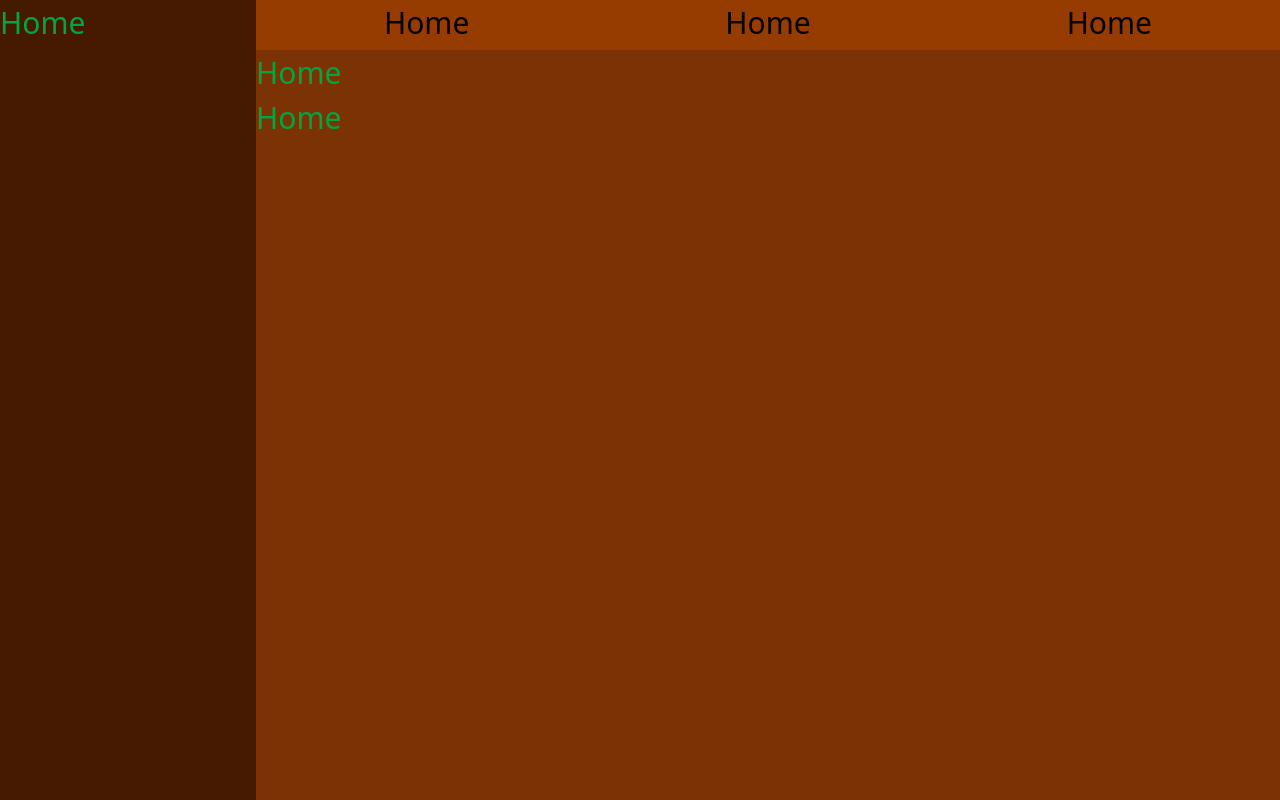
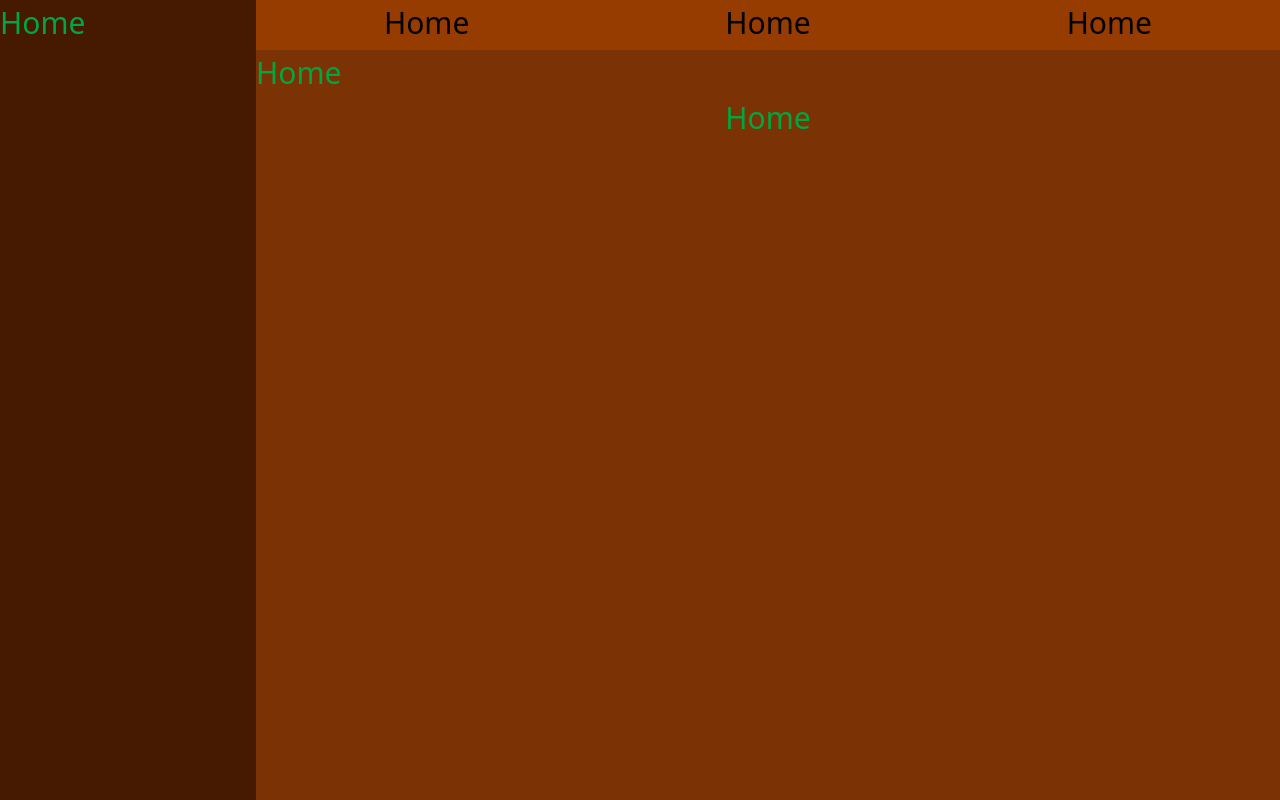
Before and after one commit to codewithfitse/AiChatBot, a React (Vite) app in the folder Frontend/: page /Home in a window 1280 px wide. Built offline with nearby package versions, Linux system fonts and the light colour scheme.

Commit message:
CHANGING ON HOMEPAGE

```diff
--- a/Frontend/src/page/Home.jsx
+++ b/Frontend/src/page/Home.jsx
@@ -16,10 +16,10 @@ export const Home = () => {
             </ul>
           </nav>
 
-          <div className="w-full h-auto flex pt-10 mt-[500px]">
+          <div className="w-full flex pt-10 mt-[50px]">
             <h1 className="text-[30px] text-green-600">Home</h1>
           </div>
-          <div className="w-full h-auto flex pl-10 mt-[500px]">
+          <div className="w-full flex justify-center pl-10 pt-[500px]">
             <h1 className="text-[30px] text-green-600">Home</h1>
           </div>
         </div>
```
